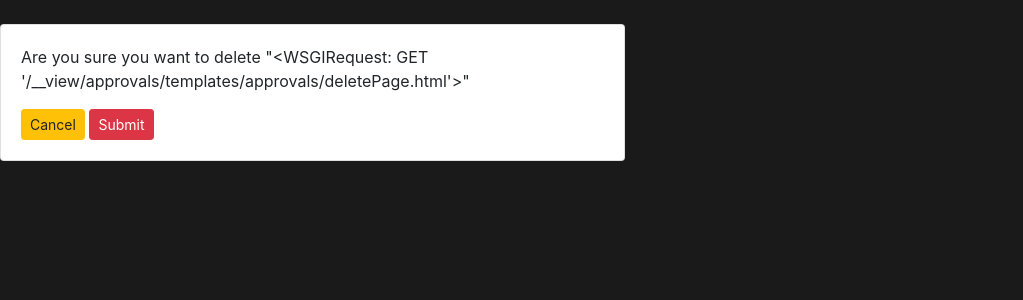
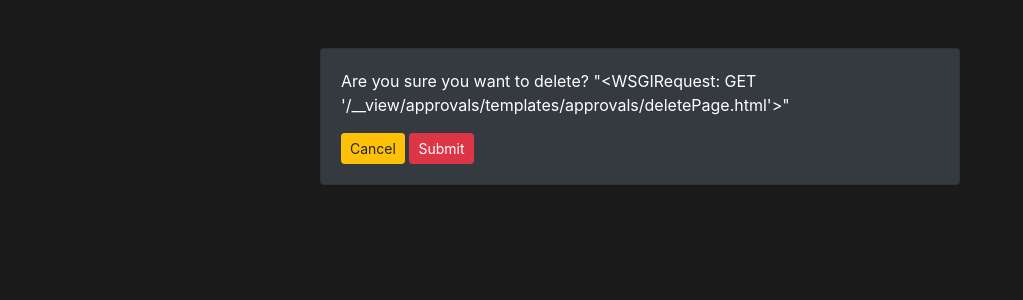
Before and after one commit to yukitya-1811/Request-Approval-Website, a Django app: template approvals/templates/approvals/deletePage.html in a window 1280 px wide. Shown: the part 58-358 px from the top of the page, without its empty margins (0-1023 px from the left). Run offline with Django 4.2, Linux system fonts and the light colour scheme; the template is opened without the code that fills it, so the values that code supplies are empty; some libraries are stand-ins or nearby versions.

Commit message:
Styled deletePage.html and fixed messages

```diff
--- a/approvals/templates/approvals/approvePage.html
+++ b/approvals/templates/approvals/approvePage.html
@@ -14,9 +14,6 @@
             <a class="btn btn-sm btn-warning" href="{% url 'approvals' %}">Cancel</a>
             <input class="btn btn-sm btn-success" type="submit" name="confirm"></a>
             </form>
-            {% for message in messages %}
-                <p id="messages">{{message}}</p>
-            {% endfor %}
         </div>
 
 </div>
--- a/approvals/templates/approvals/deletePage.html
+++ b/approvals/templates/approvals/deletePage.html
@@ -2,20 +2,21 @@
 {% block content %}
 
 <br>
+<br>
 
-<div class="row">
-    <div class="col-md-6">
-        <div class="card card-body">
+<div class="center">
 
-            <p>Are you sure you want to delete "{{request}}"</p>
+        <div class="card bg-dark text-white card-body">
 
-            <form action = "{% url 'deleteRequest' request.id %}"method="POST">
+            <p>Are you sure you want to delete? "{{request}}"</p>
+
+            <form action = "{% url 'approveRequest' request.id %}"method="POST">
             {% csrf_token %}
             <a class="btn btn-sm btn-warning" href="{% url 'approvals' %}">Cancel</a>
             <input class="btn btn-sm btn-danger" type="submit" name="confirm"></a>
             </form>
         </div>
-    </div>
+
 </div>
 
 
```
Also changed, not shown: approvals/templates/approvals/approvals.html (+10 -0 lines), db.sqlite3.
